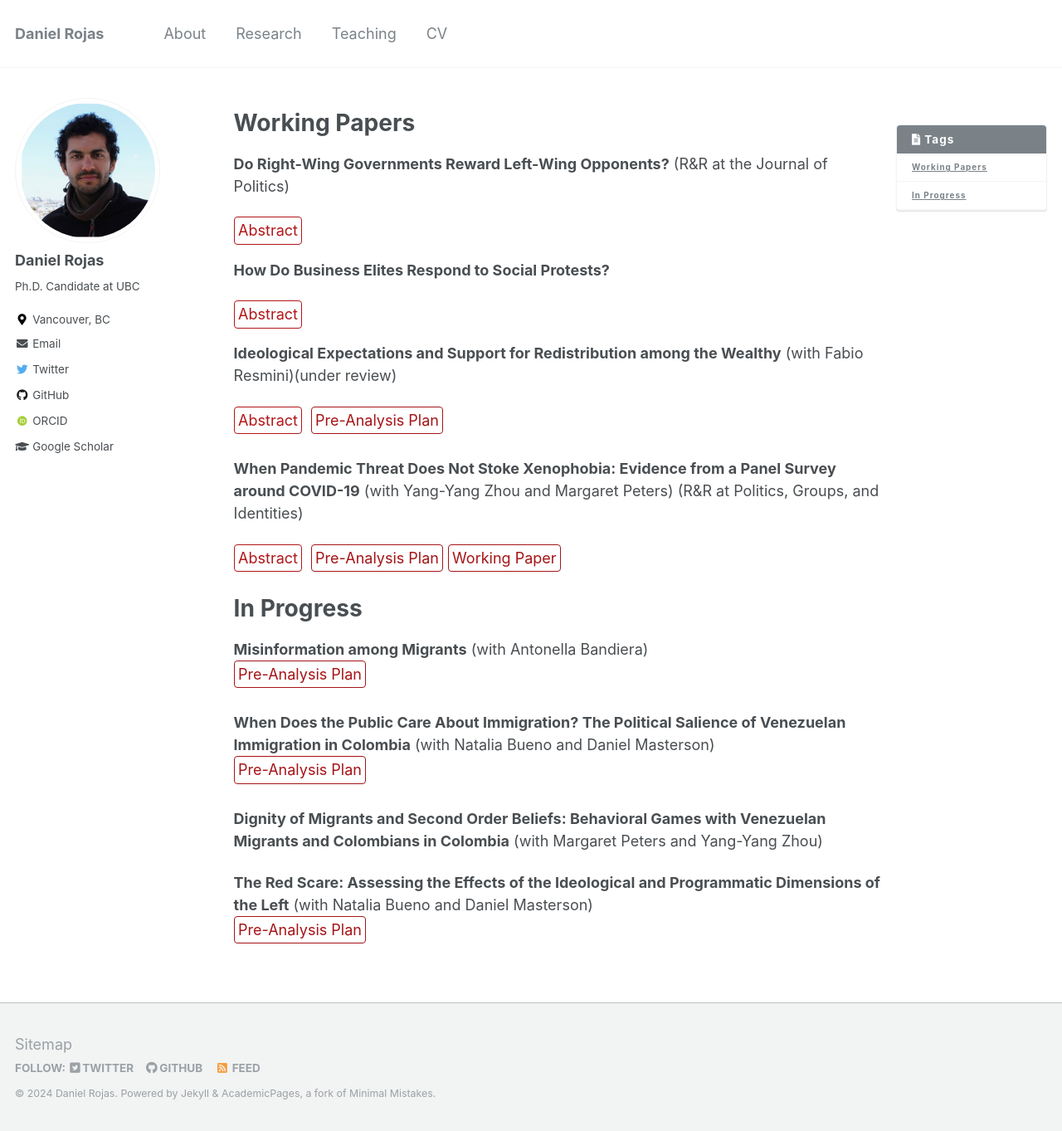
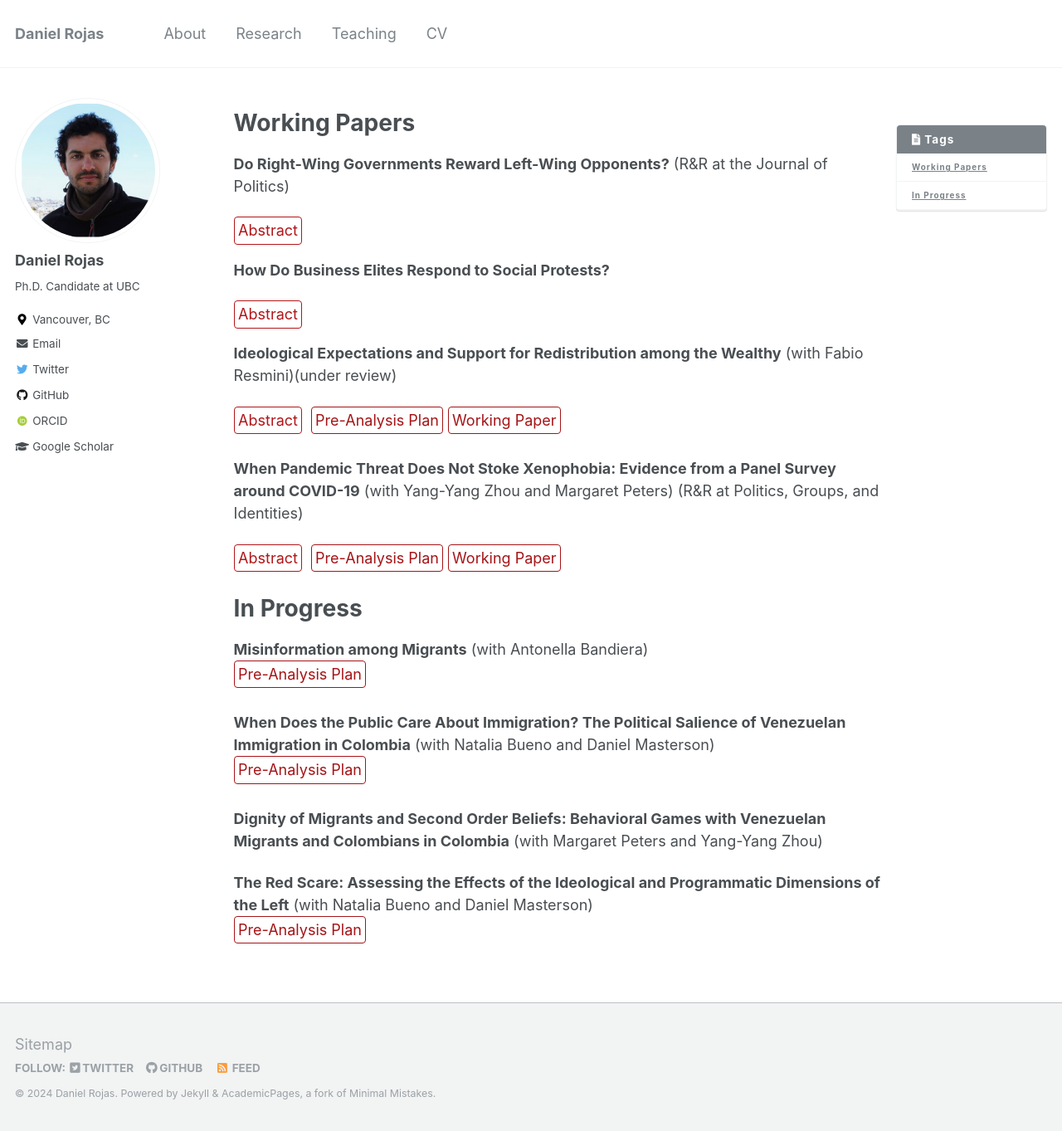
Before and after one commit to danielrojaslozano/danielrojaslozano.github.io, a Jekyll site: the page built from _pages/research.md, in a window 1280 px wide and 1363 px high. Shown: the whole window at 83% size. Built offline with Jekyll 4.4.1, drawn with Linux system fonts in a browser that asks for light colours; some web fonts are replaced.

Commit message:
Update research.md

```diff
--- a/_pages/research.md
+++ b/_pages/research.md
@@ -60,10 +60,10 @@ details > p {
 
  **Ideological Expectations and Support for Redistribution among the Wealthy** (with Fabio Resmini)(under review)
 <br />
-<details><summary>Abstract</summary><p> When and why do wealthy individuals support redistributive policies? Under standard political economy models, preferences for redistribution are a function of objective material conditions. The partisanship literature, on the contrary, argues that partisan identification is the driver of redistributive preferences. We move beyond this dichotomy to argue that the ideology of the government enacting redistribution is a key factor explaining support for redistribution among the wealthy. Through survey experiments during the 2022 Colombian presidential election, we find that the wealthy are more likely to support redistribution under a right-wing government and expect redistribution under the Right to be more efficient and less likely to generate instability. We demonstrate that the ideological composition of our sample does not drive our results and find heterogeneous preferences across respondents’ ideological positions. Importantly, the Right diminishes expectations of macroeconomic instability in both right- and left-wing wealthy. These findings illustrate the micro-foundations of right-wing redistribution.
-</p>
+<details><summary>Abstract</summary><p> When and why do wealthy individuals support redistributive policies? Under standard political economy models, preferences for redistribution are a function of objective material conditions. The partisanship literature, on the contrary, argues that partisan identification is the driver of redistributive preferences. We move beyond this dichotomy to argue that the ideology of the government enacting redistribution is a key factor explaining support for redistribution among the wealthy. Through survey experiments during the 2022 Colombian presidential election, we find that the wealthy are more likely to support redistribution under a right-wing government and expect redistribution under the Right to be more efficient and less likely to generate instability. We demonstrate that the ideological composition of our sample does not drive our results and find heterogeneous preferences across respondents’ ideological positions. Importantly, the Right diminishes expectations of macroeconomic instability in both right- and left-wing wealthy. These findings illustrate the micro-foundations of right-wing redistribution.</p>
 </details> &nbsp;
 [Pre-Analysis Plan](https://osf.io/kpxba/?view_only=9b5a928ce3df416a8cd665357c877c60){: .btn--research}
+[Working Paper](https://osf.io/preprints/osf/kfuhe){: .btn--research}
 
 **When Pandemic Threat Does Not Stoke Xenophobia: Evidence from a Panel Survey around COVID-19** (with Yang-Yang Zhou and Margaret Peters) (R&R at Politics, Groups, and Identities)
 <br />
```
